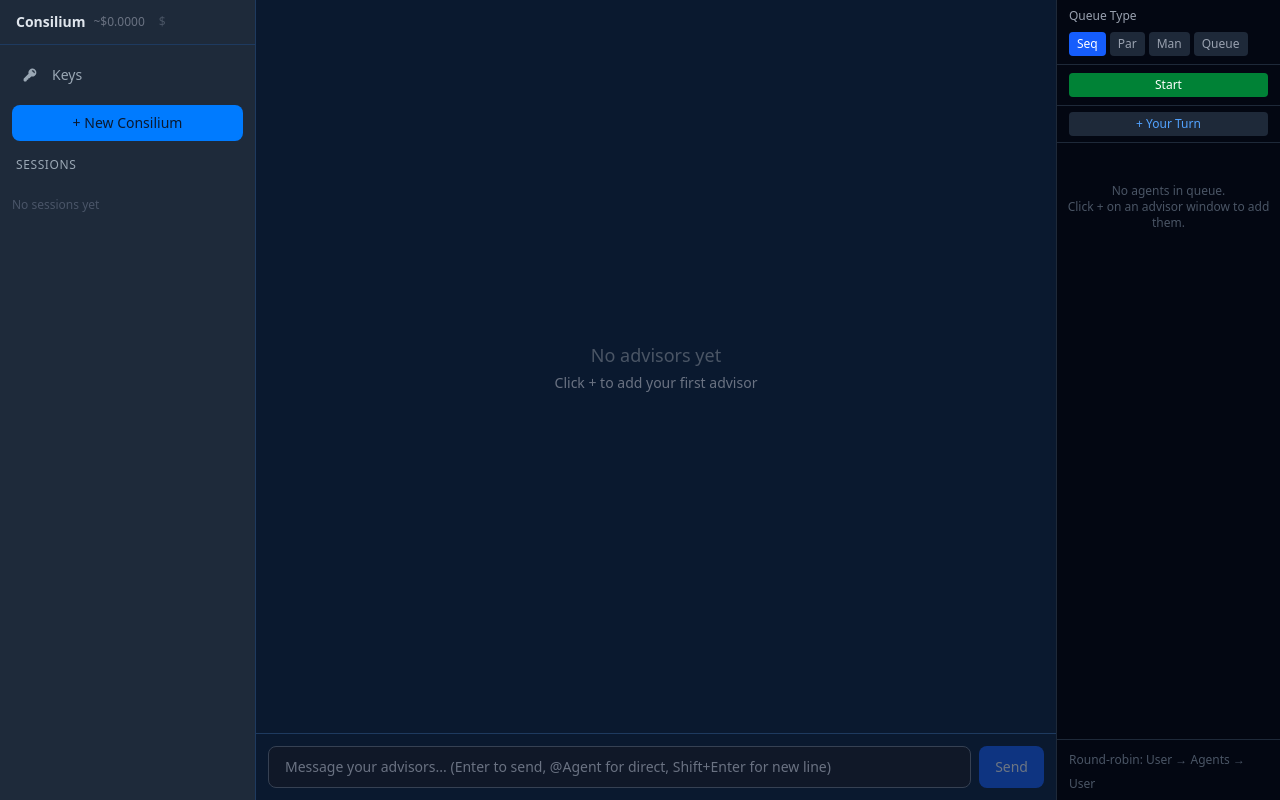
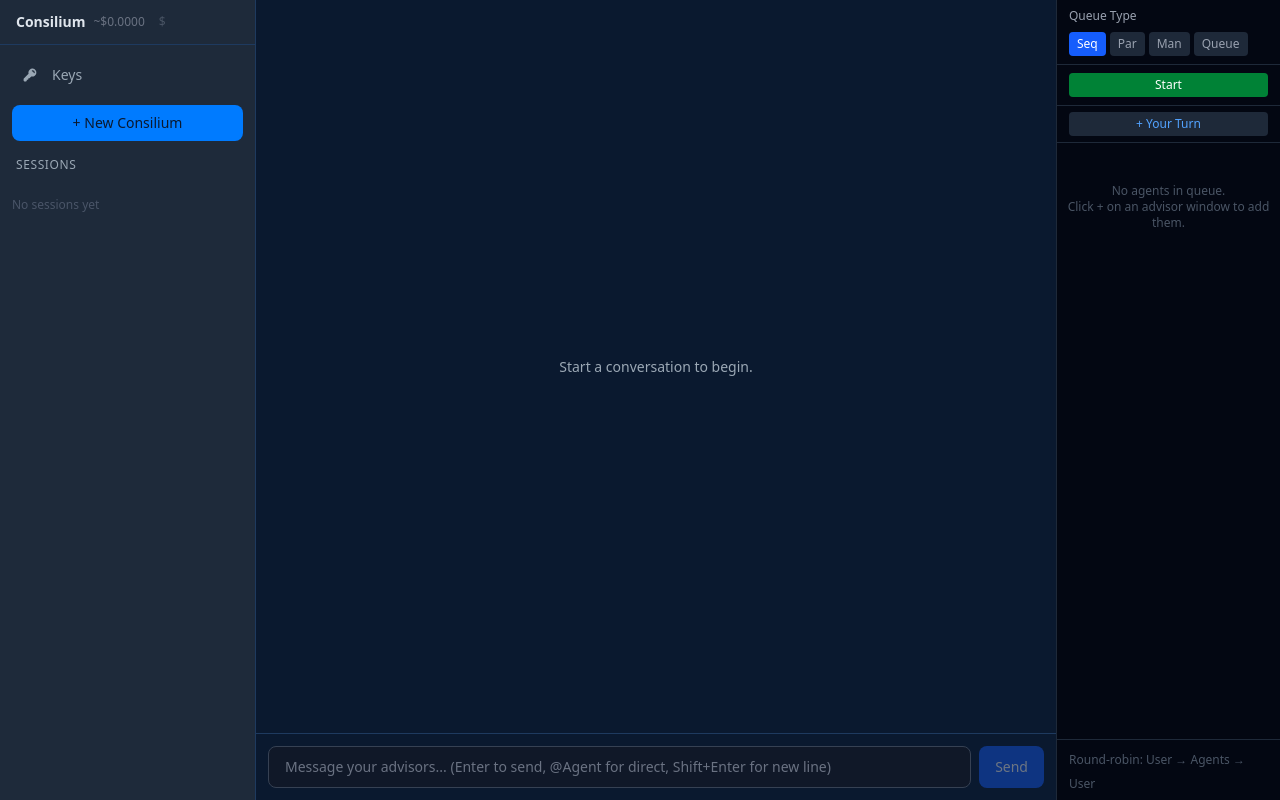
Before and after one commit to FpSilSha/Consilium, a React (Vite) app: page / in a window 1280 px wide. Built offline with nearby package versions, Linux system fonts and the light colour scheme.

Commit message:
refactor: replace MosaicLayout with UnifiedChatThread in AppLayout
Column 2 now renders the single interleaved chat thread instead
of the per-window mosaic tiling. Use <main> landmark for a11y.

```diff
--- a/src/app/AppLayout.tsx
+++ b/src/app/AppLayout.tsx
@@ -1,6 +1,6 @@
 import type { ReactNode } from 'react'
 import { NavSidebar } from '@/features/sidebar'
-import { MosaicLayout } from '@/features/windows'
+import { UnifiedChatThread } from '@/features/chat/UnifiedChatThread'
 import { SharedInputBar } from '@/features/input'
 import { QueueSidebar } from '@/features/queueSidebar'
 
@@ -11,8 +11,8 @@ import { QueueSidebar } from '@/features/queueSidebar'
  * Column 2 (flex): Unified context window — chat + input
  * Column 3 (224px): Advisor panel — turn controls + advisor list
  *
- * During transition, Column 2 still uses MosaicLayout and Column 3
- * uses QueueSidebar. These will be replaced in Phases 3 and 4.
+ * Column 2 now uses UnifiedChatThread (single interleaved thread).
+ * Column 3 still uses QueueSidebar — will be replaced in Phase 4.
  */
 export function AppLayout(): ReactNode {
   return (
@@ -23,14 +23,12 @@ export function AppLayout(): ReactNode {
       </div>
 
       {/* Column 2: Main Content (chat + input) */}
-      <div className="flex min-w-0 flex-1 flex-col">
-        <div className="flex-1 overflow-hidden">
-          <MosaicLayout />
-        </div>
+      <main className="flex min-w-0 flex-1 flex-col">
+        <UnifiedChatThread />
         <footer className="shrink-0 border-t border-edge-subtle p-3">
           <SharedInputBar />
         </footer>
-      </div>
+      </main>
 
       {/* Column 3: Advisor Panel (QueueSidebar placeholder) */}
       <div className="w-56 shrink-0">
```
